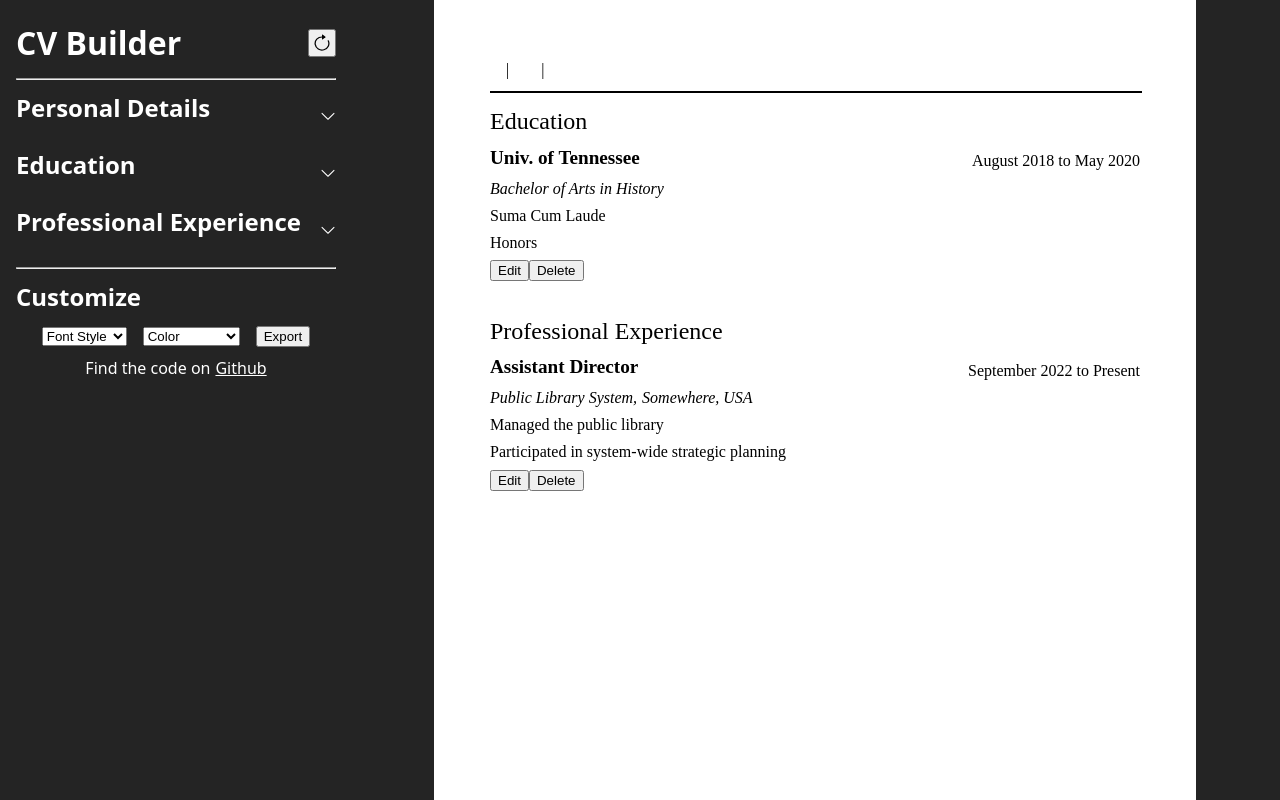
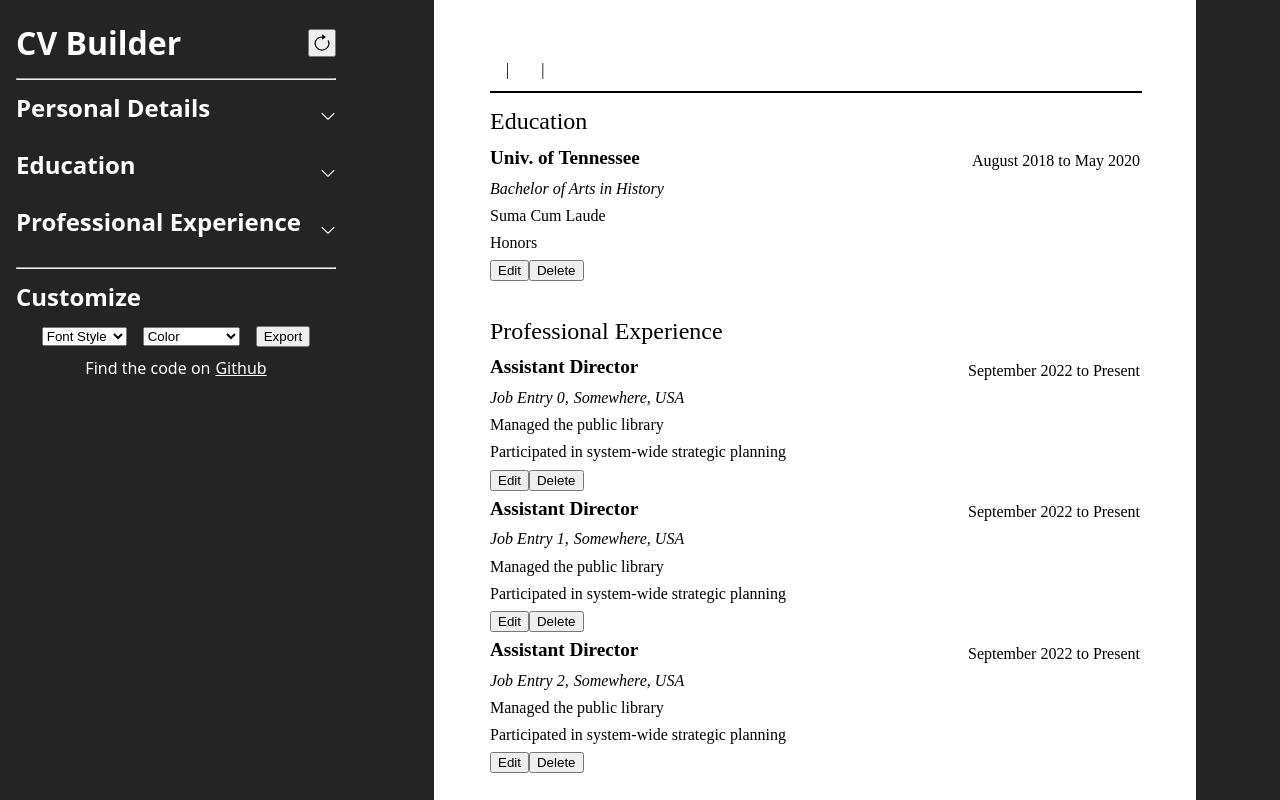
Before and after one commit to jamesspearsv/cv-builder, a React (Vite) app: page / in a window 1280 px wide. Shown: the top 800 px of the page. Built offline with nearby package versions, Linux system fonts and the light colour scheme.

Commit message:
Add drag/drop reordering ability

```diff
--- a/src/App.css
+++ b/src/App.css
@@ -2,6 +2,14 @@ main {
   width: 100dvw;
   height: 100dvh;
   display: flex;
+}
+
+[draggable] * {
+  pointer-events: none;
+}
+
+[draggable] .action-panel > button {
+  pointer-events: auto;
 }
 
 #builder-sidebar {
--- a/src/components/EducationPreview/EducationPreview.jsx
+++ b/src/components/EducationPreview/EducationPreview.jsx
@@ -1,10 +1,10 @@
 import { ActionPanel } from '../ActionPanel/ActionPanel';
 import './EducationPreview.css';
 
-export function EducationPreview({ education, handleEditing }) {
-  if (!education) return;
+export function EducationPreview({ info, setInfo, handleEditing }) {
+  if (!info.education) return;
 
-  return education.map((entry, index) => (
+  return info.education.map((entry, index) => (
     <div
       key={entry.key}
       className='education-entry'
--- a/src/components/Preview/Preview.css
+++ b/src/components/Preview/Preview.css
@@ -10,6 +10,7 @@
   margin: 0.75rem;
   font-size: 16px;
   margin: auto;
+  overscroll-behavior: contain;
 }
 
 .preview-h1 {
@@ -36,5 +37,10 @@ hr.divider {
 }
 
 .draggable:hover {
-  cursor: pointer;
+  cursor: move;
+  background-color: #e9e9e9;
 }
+
+.over {
+  padding-top: 5rem;
+}
--- a/src/components/Preview/Preview.jsx
+++ b/src/components/Preview/Preview.jsx
@@ -46,12 +46,17 @@ export function Preview({ info, setInfo, style }) {
         />
         <div className='preview-h1'>Education</div>
         <EducationPreview
-          education={info.education}
+          info={info}
+          setInfo={setInfo}
           handleEditing={handleEditing}
         />
         <br />
         <div className='preview-h1'>Professional Experience</div>
-        <WorkPreview work={info.work} handleEditing={handleEditing} />
+        <WorkPreview
+          info={info}
+          setInfo={setInfo}
+          handleEditing={handleEditing}
+        />
       </div>
     </>
   );
--- a/src/components/WorkBuilder/WorkBuilder.jsx
+++ b/src/components/WorkBuilder/WorkBuilder.jsx
@@ -17,7 +17,7 @@ export function Workbuilder({ info, setInfo, active, handleHeaderClick }) {
     const entry = info.workEntry;
     entry.key = uuid();
 
-    const updatedWork = info.work.slice();
+    const updatedWork = [...info.work];
 
     const updatedEducation = info.education.slice();
     if (info.edit.isEditing && info.edit.section === 'work') {
--- a/src/components/WorkPreview/WorkPreview.jsx
+++ b/src/components/WorkPreview/WorkPreview.jsx
@@ -1,15 +1,76 @@
 import { ActionPanel } from '../ActionPanel/ActionPanel';
 import './WorkPreview.css';
 
-export function WorkPreview({ work, handleEditing }) {
-  if (!work) return;
+export function WorkPreview({ info, setInfo, handleEditing }) {
+  if (!info.work) return;
 
-  return work.map((entry, index) => (
+  let moveInfo = {
+    section: '',
+    currentIndex: '',
+    sectionConfirm: '',
+    newIndex: '',
+  };
+
+  const move = (() => {
+    function handleDragStart(e) {
+      moveInfo.section = e.target.dataset.section;
+      moveInfo.currentIndex = parseInt(e.target.dataset.index);
+
+      // console.log('section: ' + section);
+      // console.log('currentIndex: ' + currentIndex);
+    }
+
+    function handelDragOver(e) {
+      e.preventDefault();
+      return false;
+    }
+
+    function handleDragEnter(e) {
+      e.preventDefault();
+      e.target.classList.add('over');
+      moveInfo.sectionConfirm = e.target.dataset.section;
+      moveInfo.newIndex = parseInt(e.target.dataset.index);
+    }
+
+    function handleDragLeave(e) {
+      e.preventDefault();
+      e.target.classList.remove('over');
+    }
+
+    function handleDrop(e) {
+      e.preventDefault();
+      if (moveInfo.section !== moveInfo.sectionConfirm) return;
+
+      console.log(moveInfo);
+      const work = [...info.work];
+      const temp = work[moveInfo.currentIndex]; // copy entry being moved
+      work.splice(moveInfo.currentIndex, 1); // remove entry being moved
+      work.splice(moveInfo.newIndex, 0, temp); // add copied entry
+
+      setInfo({ ...info, work: work });
+      e.target.classList.remove('over');
+    }
+    return {
+      handleDragStart,
+      handelDragOver,
+      handleDragEnter,
+      handleDrop,
+      handleDragLeave,
+    };
+  })();
+
+  return info.work.map((entry, index) => (
     <div
       key={entry.key}
-      className='work-entry'
+      className='work-entry draggable'
       data-section='work'
       data-index={index}
+      draggable='true'
+      onDragStart={move.handleDragStart}
+      onDragOver={move.handelDragOver}
+      onDragEnter={move.handleDragEnter}
+      onDragLeave={move.handleDragLeave}
+      onDrop={move.handleDrop}
     >
       <div
         className='entry-group'
--- a/src/js/data.js
+++ b/src/js/data.js
@@ -23,7 +23,27 @@ export const data = {
   work: [
     {
       key: 'mpls',
-      company: 'Public Library System',
+      company: 'Job Entry 0',
+      positiontitle: 'Assistant Director',
+      startdate: 'September 2022',
+      enddate: 'Present',
+      location: 'Somewhere, USA',
+      responsibilities:
+        'Managed the public library\nParticipated in system-wide strategic planning',
+    },
+    {
+      key: 'mpl',
+      company: 'Job Entry 1',
+      positiontitle: 'Assistant Director',
+      startdate: 'September 2022',
+      enddate: 'Present',
+      location: 'Somewhere, USA',
+      responsibilities:
+        'Managed the public library\nParticipated in system-wide strategic planning',
+    },
+    {
+      key: '3',
+      company: 'Job Entry 2',
       positiontitle: 'Assistant Director',
       startdate: 'September 2022',
       enddate: 'Present',
```
Also changed, not shown: 1 other file (tests, documents, lock files or other folders).
